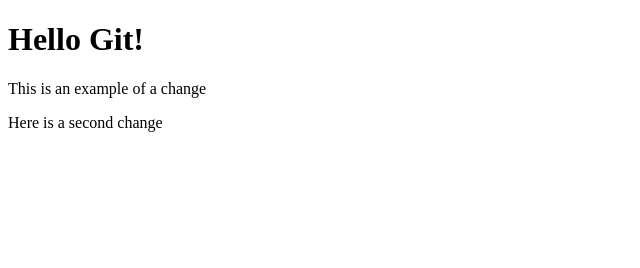
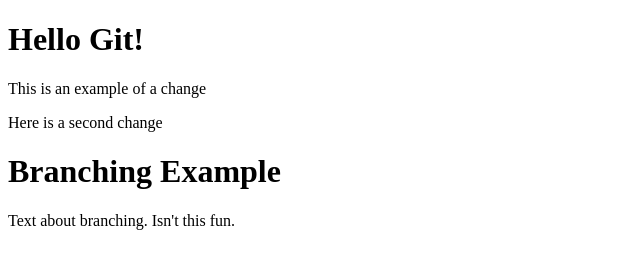
Before and after one commit to heyjaywilson/git-video-series, a plain HTML site: page index.html in a window 1280 px wide. Shown: the whole page, without its empty margins (0-640 px from the left). Drawn offline with Linux system fonts and the light colour scheme.

Commit message:
Adding a section for branching

```diff
--- a/index.html
+++ b/index.html
@@ -10,5 +10,7 @@
   <h1>Hello Git!</h1>
   <p>This is an example of a change</p>
   <p>Here is a second change</p>
+  <h1>Branching Example</h1>
+  <p>Text about branching. Isn't this fun.</p>
 </body>
 </html>
```
